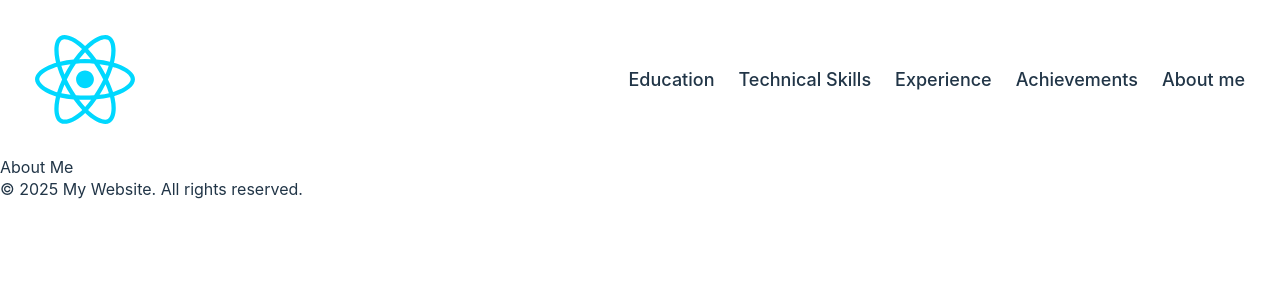
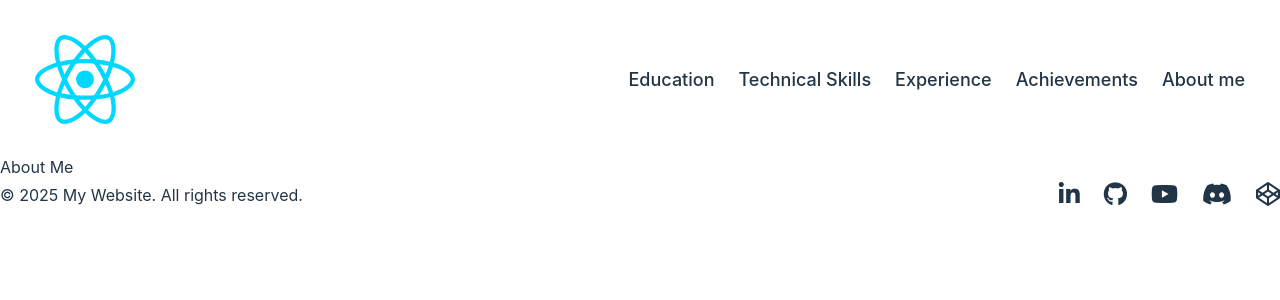
Before and after one commit to httpspenguin/css-website-template, a React (Vite) app: page /about-me in a window 1280 px wide. Shown: the top 300 px of the page. Built offline with nearby package versions, Linux system fonts and the light colour scheme.

Commit message:
header/footer updates

```diff
--- /dev/null
+++ b/src/assets/styles/footer.css
@@ -0,0 +1,10 @@
+.footer {
+    display: flex;
+    justify-content: space-between;
+    align-items: center;
+}
+
+.footer__social-link {
+    font-size: 24px;
+    margin-left: 24px;
+}
--- a/src/components/footer.jsx
+++ b/src/components/footer.jsx
@@ -1,9 +1,26 @@
-// import Navigation from './main_navigation.jsx'
+import '../assets/styles/footer.css';
+
 
 export default function Footer() {
+    const socials = [
+        { name: 'LinkedIn', link: 'https://uk.linkedin.com/', faClass: 'fa-brands fa-linkedin-in' },
+        { name: 'GitHub', link: 'https://github.com/', faClass: 'fa-brands fa-github' },
+        { name: 'YouTube', link: 'https://www.youtube.com/', faClass: 'fa-brands fa-youtube' },
+        { name: 'Discord', link: 'https://discord.com/', faClass: 'fa-brands fa-discord' },
+        { name: 'CodePen', link: 'https://codepen.io/', faClass: 'fa-brands fa-codepen' },
+    ];
+
     return (
-        <footer>
+        <footer className="footer">
             <p>&copy; {new Date().getFullYear()} My Website. All rights reserved.</p>
+
+            <div className="footer__socials-wrapper">
+                {socials.map((item) => (
+                    <a className="footer__social-link" href={item.link} key={item.name} target="_blank" rel="noopener noreferrer">
+                        <i className={item.faClass}></i>
+                    </a>
+                ))}
+            </div>
         </footer>
     )
 }
--- a/src/components/header.jsx
+++ b/src/components/header.jsx
@@ -7,7 +7,7 @@ const Header = ({ title }) => {
         <header>
             <Navigation />
 
-            <h1>{title}</h1>
+            {title === "Home" ? "" : <h1>{title}</h1>}
         </header>
     )
 }
```
